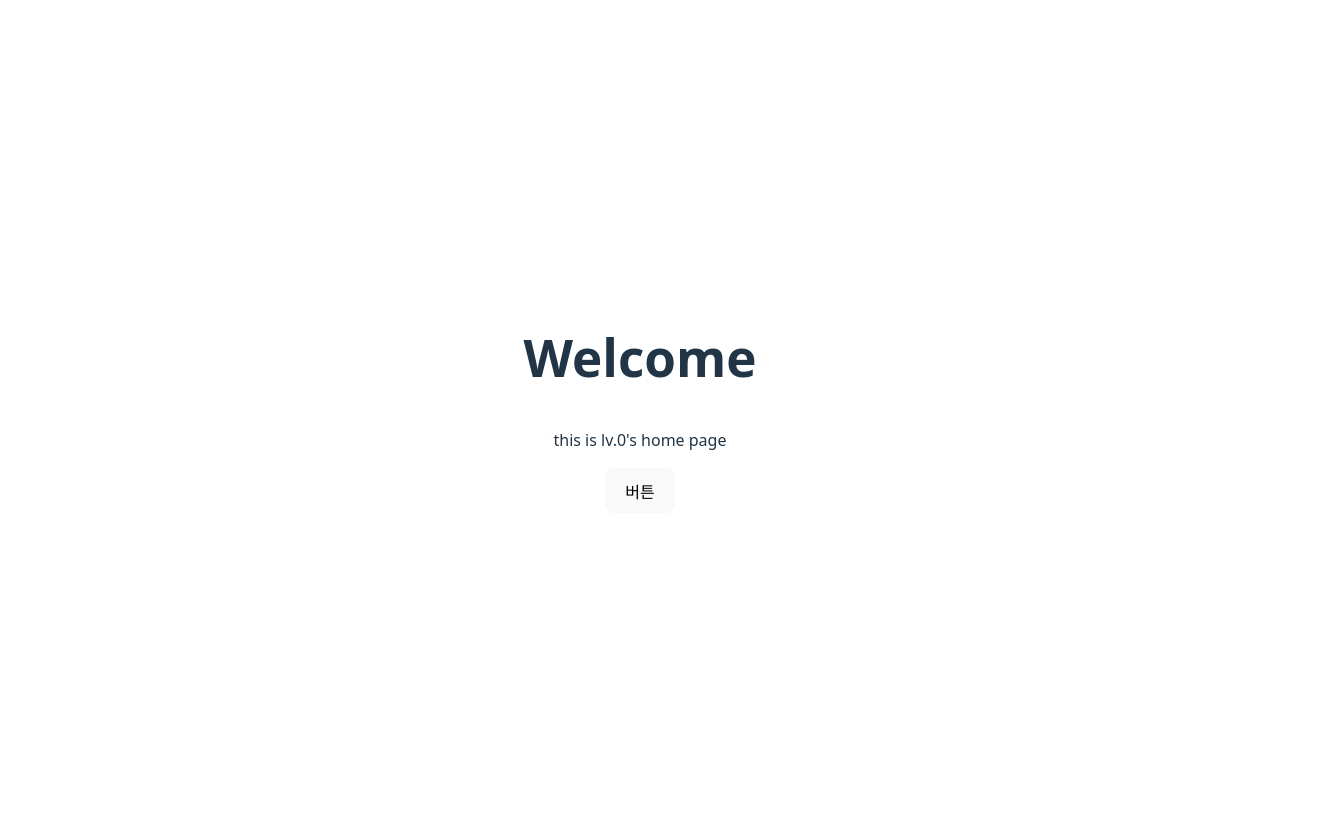
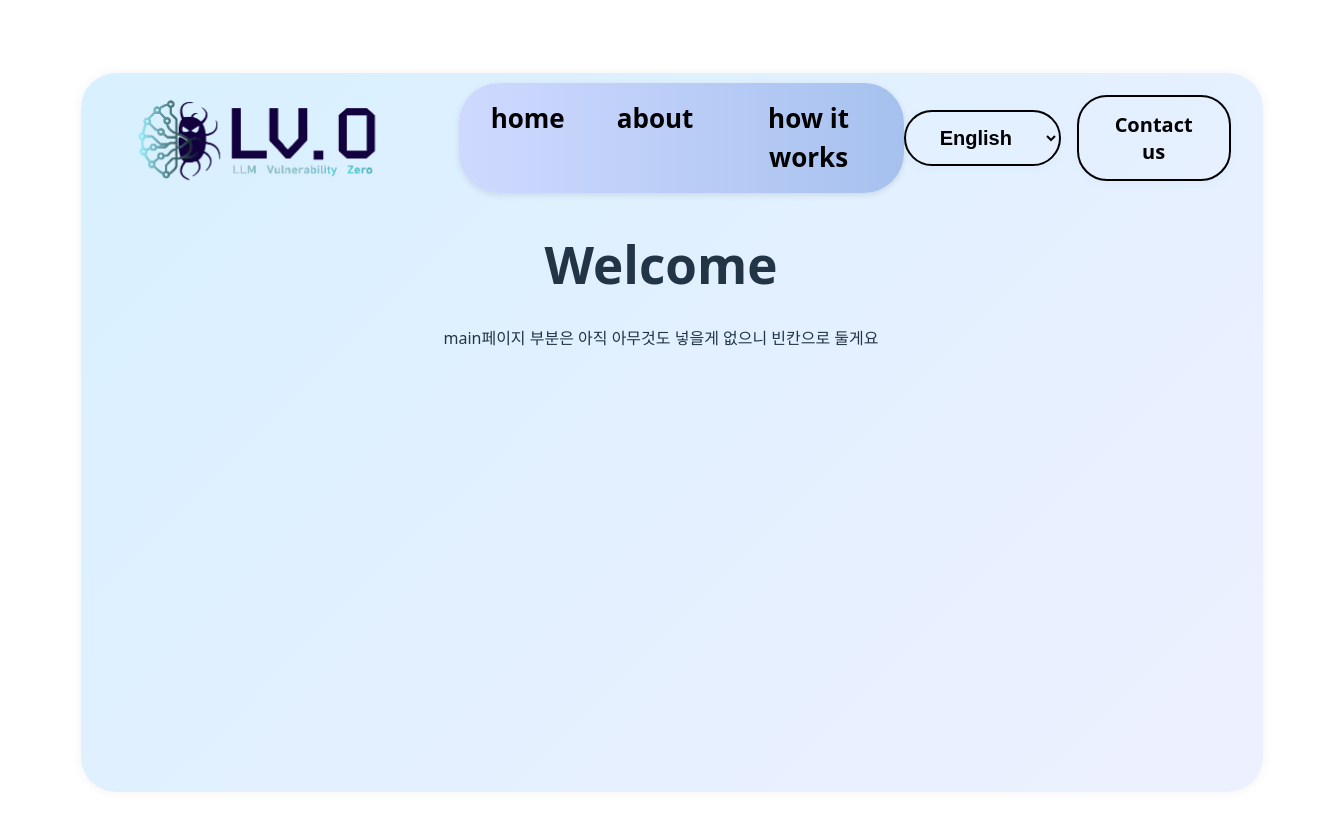
Before and after one commit to Gaurdians-of-the-Open-Source/Frontend, a React (Vite) app: page / in a window 1280 px wide. Shown: the top 830 px of the page, 1344 px wide, since content can reach past the window. Before the commit the page ends 800 px from the top, so only its background shows below. Built offline with nearby package versions, Linux system fonts and the light colour scheme.

Commit message:
프론트엔드 home 초기 작업

```diff
--- a/src/App.tsx
+++ b/src/App.tsx
@@ -1,7 +1,7 @@
-// src/App.tsx
+
 
 import React from "react";
-import Home from './pages/Home'; // 대소문자 주의!
+import Home from './pages/home/Home'; // 대소문자 주의!
 import "./App.css"; // 필요 시 유지
 
 
--- a/src/pages/Home.tsx
+++ /dev/null
@@ -1,13 +0,0 @@
-import React from "react";
-
-export default function Home() {
-  return (
-    <main>
-      <section>
-        <h1>Welcome</h1>
-        <p>this is lv.0's home page</p>
-        <button>버튼</button>
-      </section>
-    </main>
-  );
-}
--- /dev/null
+++ b/src/pages/home/Home.tsx
@@ -0,0 +1,34 @@
+import "./home.css";
+import logo from "../../assets/logo.png";
+
+export default function Home() {
+  return (
+    <div className="background">
+      <div className="content-box">
+        <header className="header">
+          <div className="left-box">
+            <img src={logo} alt="LV.0 Logo" className="logo" />
+            <div className="nav-group">
+              <a href="#home" className="nav-item">home</a>
+              <a href="#about" className="nav-item">about</a>
+              <a href="#how" className="nav-item">how it works</a>
+            </div>
+          </div>
+
+          <div className="right-buttons">
+            <select className="lang-select">
+              <option>English</option>
+              <option>한국어</option>
+            </select>
+            <button className="contact-btn">Contact us</button>
+          </div>
+        </header>
+
+        <main className="main">
+          <h1>Welcome</h1>
+          <p>main페이지 부분은 아직 아무것도 넣을게 없으니 빈칸으로 둘게요 </p>
+        </main>
+      </div>
+    </div>
+  );
+}
--- /dev/null
+++ b/src/pages/home/home.css
@@ -0,0 +1,101 @@
+ .background {
+  width: 100vw;
+  height: 100vh;
+  background: #ffffff;
+  display: flex;
+  justify-content: center;
+  align-items: center;
+}
+
+.content-box {
+  width: 89%;
+  height: 85%;
+  background: linear-gradient(135deg, #d8f0ff, #eef0ff);
+  border-radius: 35px;
+  padding: 1.5rem 2rem;
+  box-shadow: 0 0 12px rgba(0, 0, 0, 0.05);
+  position: relative;
+  overflow: hidden;
+  padding-left: 10px;
+  padding-top: 15px;
+}
+
+.header {
+  display: flex;
+  justify-content: space-between;
+  align-items: center;
+  height: 100px;
+}
+
+/* 왼쪽 박스 안에 로고 + nav 같이 배치 */
+.left-box {
+  display: flex;
+  align-items: center;
+  gap: 20px; /* 로고와 nav 사이 간격 */
+}
+
+.logo {
+  height: 170px !important;
+  width: auto !important;
+  margin-left: -20px;
+  margin-top: -5px;
+  flex-shrink: 0;
+}
+
+/* >>> 네비게이션 pill 스타일 <<< */
+.nav-group {
+  display: inline-flex;
+  background: linear-gradient(to right, #cfd9ff, #a6c1ee);
+  border-radius: 40px;
+  padding: 6px;
+  box-shadow: 0 2px 6px rgba(0, 0, 0, 0.1);
+}
+
+.nav-item {
+  padding: 10px 26px;       /* 살짝 줄임 */
+  font-size: 26px;          /* 기존보다 크게 */
+  border-radius: 30px;
+  text-decoration: none;
+  color: black;
+  font-weight: 600;
+  transition: all 0.2s ease;
+}
+
+.nav-item:hover {
+  background-color: white;
+  box-shadow: 0 4px 10px rgba(0, 0, 0, 0.2);
+  color: #4a4a4a;
+}
+
+/* >>> 우측 버튼 영역 <<< */
+.right-buttons {
+  display: flex;
+  align-items: center;
+  gap: 16px;
+}
+
+.lang-select,
+.contact-btn {
+  padding: 14px 30px;
+  font-size: 20px;
+  font-weight: 600;
+  border-radius: 30px;
+  color: black;
+  background: transparent;
+  border: 2px solid;
+
+  box-shadow: 0 3px 8px rgba(139, 207, 233, 0.1);
+  cursor: pointer;
+  transition: all 0.2s ease;
+}
+
+.lang-select:hover,
+.contact-btn:hover {
+  background: rgba(255, 255, 255, 0.3);
+  box-shadow: 0 4px 10px rgba(0, 0, 0, 0.2);
+}
+
+.main {
+  margin-top: 3rem;
+  text-align: center;
+}
```
Also changed, not shown: src/assets/logo.png (added), src/pages/main/main.css (added), src/pages/main/main.tsx (added).
